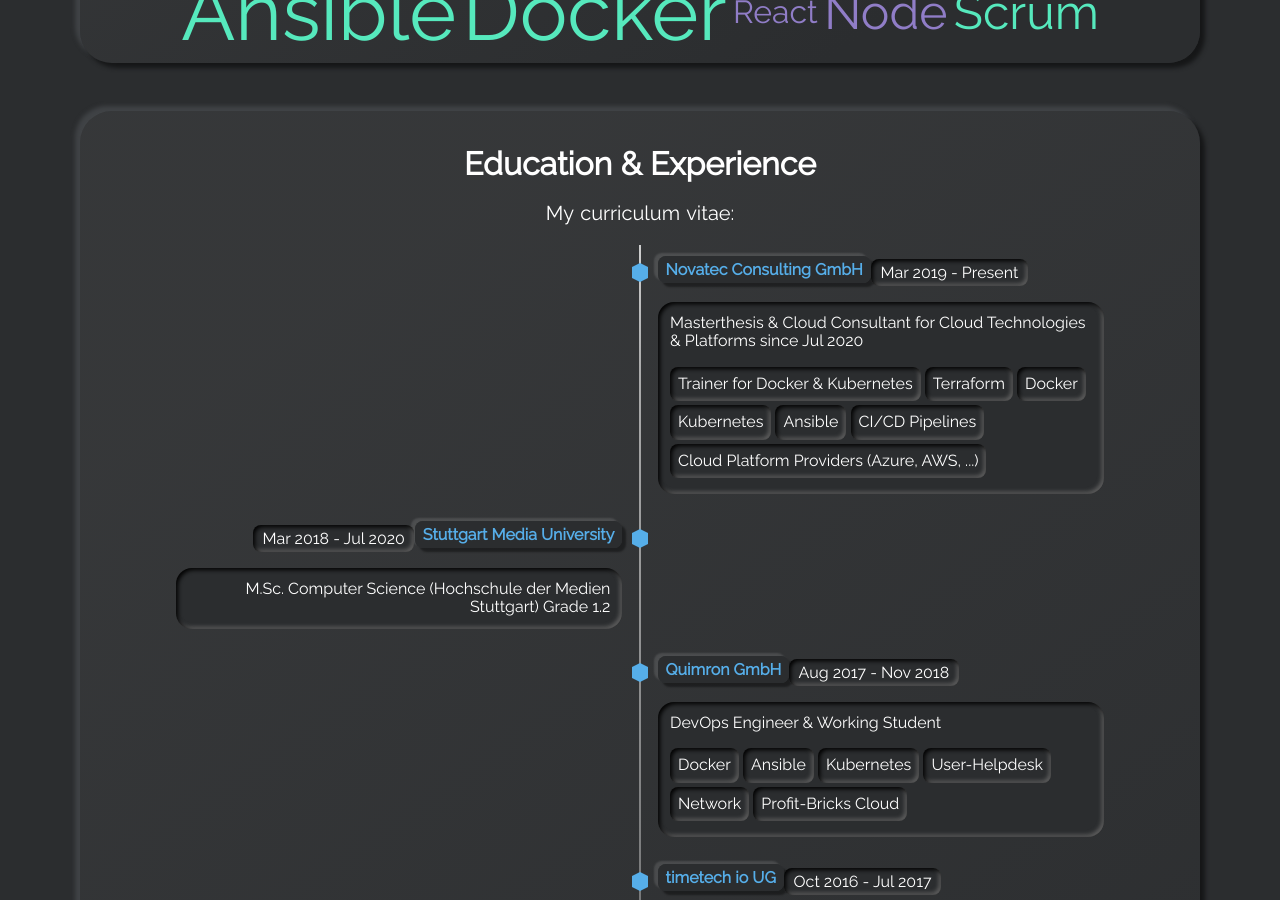
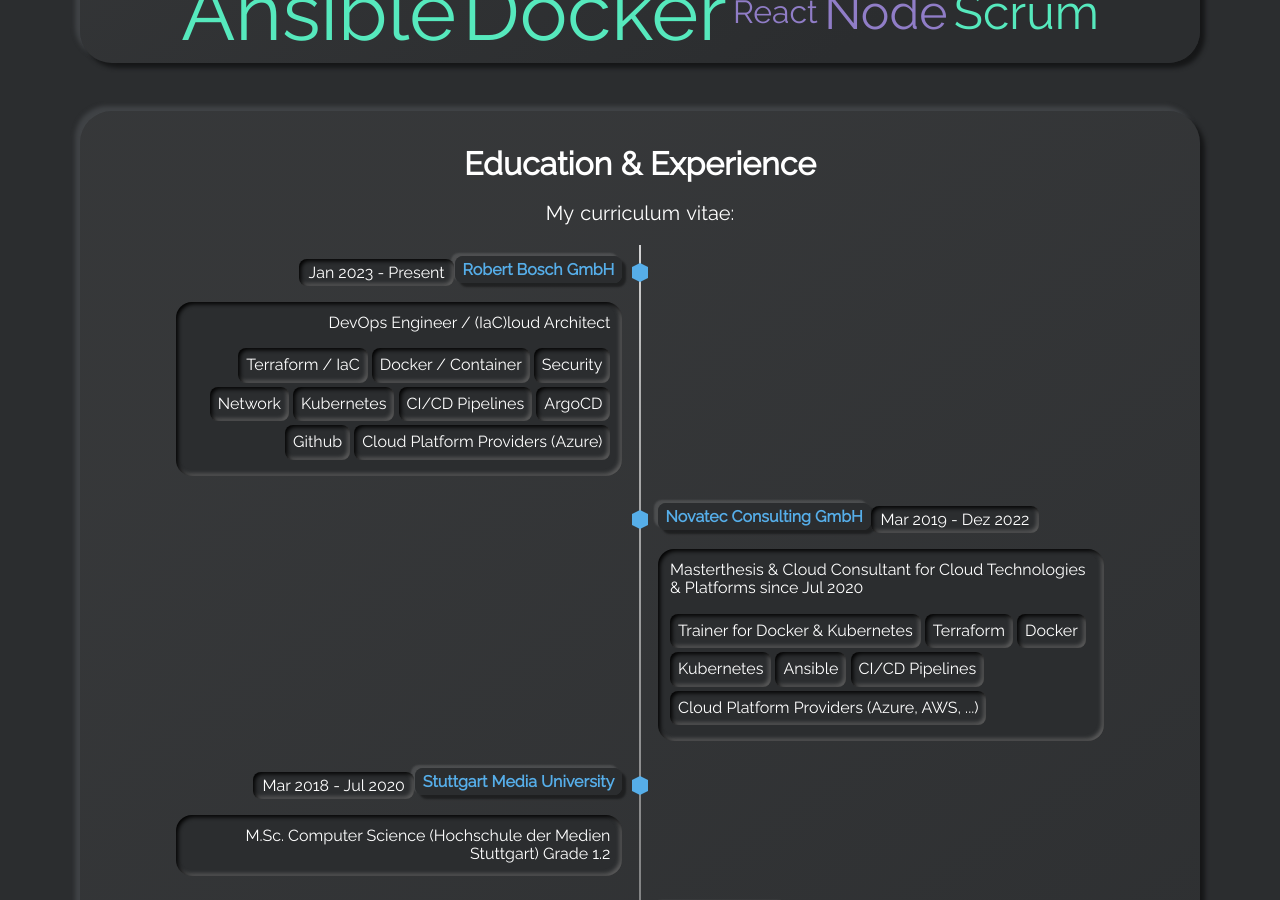
Before and after one commit to immae1/immae1.github.io, a Jekyll site: the page built from index.html, in a window 1280 px wide and 900 px high, scrolled down 1528 px. Built offline with Jekyll 4.4.1, drawn with Linux system fonts in a browser that asks for light colours.

Commit message:
Update timeline.yml

```diff
--- a/_data/timeline.yml
+++ b/_data/timeline.yml
@@ -17,9 +17,25 @@
 #     - tag: Rails
 #   timeline-side: right
 
+- title: Robert Bosch GmbH
+  title-url: https://www.bosch.com
+  date: Jan 2023 - Present
+  subtitle: DevOps Engineer / (IaC)loud Architect
+  tags:
+    - tag: Terraform / IaC
+    - tag: Docker / Container
+    - tag: Security
+    - tag: Network
+    - tag: Kubernetes
+    - tag: CI/CD Pipelines
+    - tag: ArgoCD
+    - tag: Github
+    - tag: Cloud Platform Providers (Azure)
+  timeline-side: left
+
 - title: Novatec Consulting GmbH
   title-url: https://www.novatec-gmbh.de/
-  date: Mar 2019 - Present
+  date: Mar 2019 - Dez 2022
   subtitle: Masterthesis & Cloud Consultant for Cloud Technologies & Platforms since Jul 2020
   tags:
     - tag: Trainer for Docker & Kubernetes
```
